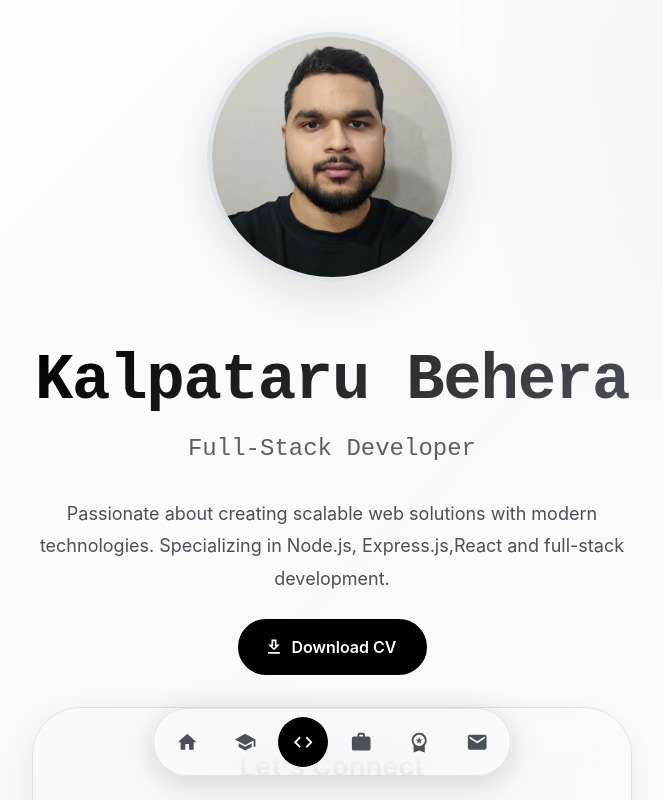
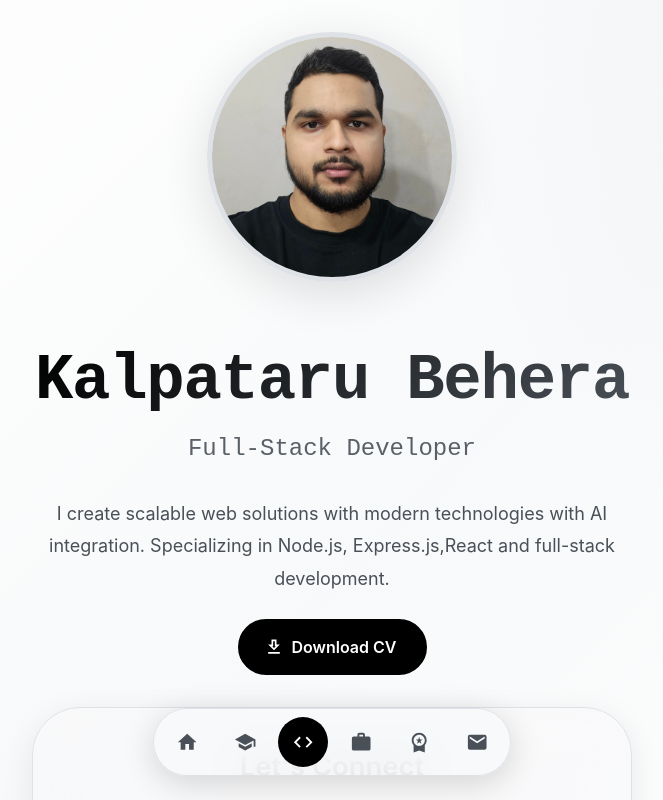
Before and after one commit to dev-krish-xyz/minimal-portfolio, a React (Vite) app: page / in a window 1280 px wide. Shown: the top 800 px of the page, without its empty margins (308-971 px from the left). Built offline with nearby package versions, Linux system fonts and the light colour scheme.

Commit message:
changes abut section

```diff
--- a/src/components/LandingSection.tsx
+++ b/src/components/LandingSection.tsx
@@ -182,7 +182,7 @@ const LandingSection: FC = () => {
               animation: 'fadeInUp 0.8s ease-out 0.4s both'
             }}
           >
-            Passionate about creating scalable web solutions with modern technologies.
+            I create scalable web solutions with modern technologies with AI integration.
             Specializing in Node.js, Express.js,React and full-stack development.
           </Typography>
 
```
